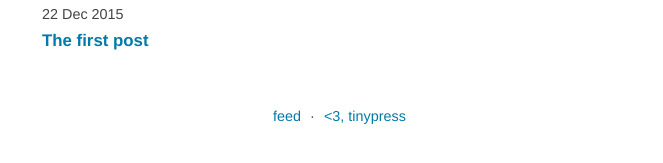
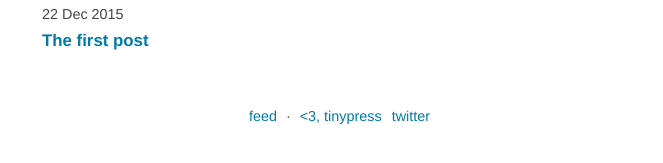
Before and after one commit to Tony-Saijo/Tony-Saijo.github.io, a Jekyll site: the page built from index.html, in a window 1280 px wide. Shown: the part 137-300 px from the top of the page, without its empty margins (308-971 px from the left). Built offline with Jekyll 4.4.1, drawn with Linux system fonts in a browser that asks for light colours; the list of posts is cut into pages by our own code.

Commit message:
Update posts.html

```diff
--- a/_layouts/posts.html
+++ b/_layouts/posts.html
@@ -18,7 +18,7 @@
                 {{ content }}
 
         <footer>
-            <a href="/feed.xml">feed</a> &middot; <a href="https://tinypress.co/">&lt;3, tinypress</a>
+            <a href="/feed.xml">feed</a> &middot; <a href="https://tinypress.co/">&lt;3, tinypress</a><a href="www.twitter.com">twitter</a>
         </footer>
     </div>
 </body>
```
